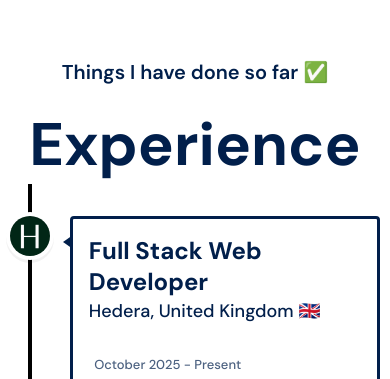
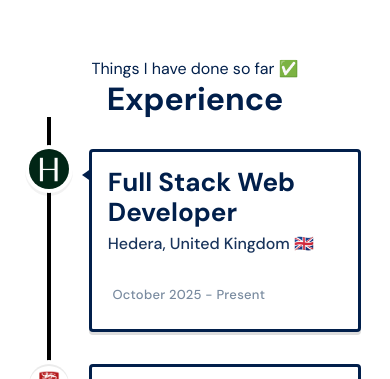
Before and after one commit to JIAJUNKK/jiajun-portfolio, a React (Vite) app: page / in a window 390 px wide. Shown: the part 3266-3645 px from the top of the page. Built offline with nearby package versions, Linux system fonts and the light colour scheme.

Commit message:
_variable.scss: made variables to standardise all spacings and fonts across website

```diff
--- /dev/null
+++ b/src/app/_variable.scss
@@ -0,0 +1,11 @@
+$mobile-side-padding: 20px;
+$mobile-padding: 20px;
+$mobile-margin: 20px;
+
+$fs-h1: clamp(32px, 6vw, 72px);
+$fs-h2: clamp(28px, 4.5vw, 48px);
+$fs-h3: clamp(26px, 4.2vw, 56px);
+$fs-p: clamp(16px, 1.6vw, 20px);
+$fs-small: clamp(12px, 1.2vw, 14px);
+
+$fs-num: clamp(24px, 5vw, 42px);
--- a/src/components/WhatIdo/WhatIDo.scss
+++ b/src/components/WhatIdo/WhatIDo.scss
@@ -1,4 +1,5 @@
 @use "../../app/theme" as *;
+@use "../../app/variable" as *;
 
 $left-col-min: 120px;
 $left-col-max: 220px;
@@ -25,7 +26,7 @@ $left-col-max: 220px;
             justify-content: space-between;
             align-items: flex-start;
             gap: 10vw;
-            padding-top: 32px;
+            padding-inline: $mobile-padding;
             will-change: transform;
 
             .rows__numRow {
@@ -37,11 +38,11 @@ $left-col-max: 220px;
                 min-width: clamp($left-col-min, 22vw, $left-col-max);
 
                 @include mobile {
-                    min-width: 0px;
+                    min-width: 0;
                 }
 
                 .rows__num {
-                    font-size: clamp(24px, 5vw, 42px);
+                    font-size: $fs-num;
                     font-weight: 600;
                     letter-spacing: .02em;
                 }
@@ -56,13 +57,13 @@ $left-col-max: 220px;
                 min-width: 0;
 
                 .rows__h3 {
-                    font-size: clamp(26px, 4.2vw, 56px);
+                    font-size: $fs-h3;
                     line-height: 1.1;
                     margin-bottom: 5vh;
                 }
 
                 .rows__body {
-                    font-size: 20px;
+                    font-size: $fs-p;
                     margin: 0 0 18px 0;
                 }
 
@@ -85,6 +86,7 @@ $left-col-max: 220px;
 
                         .rows__bulletLabel {
                             font-weight: 600;
+                            font-size: $fs-p;
                         }
                     }
                 }
--- a/src/components/aboutMe/AboutMe.jsx
+++ b/src/components/aboutMe/AboutMe.jsx
@@ -112,7 +112,7 @@ const AboutMe = () => {
                 </div>
 
                 <div className="text-container">
-                    <h1>About Me 👨🏻‍💻</h1>
+                    <p className="about-title" role="heading" aria-level="2">About Me 👨🏻‍💻</p>
                     <h2>Full Stack Web Developer</h2>
 
                     <p ref={textRef}>
--- a/src/components/aboutMe/aboutMe.scss
+++ b/src/components/aboutMe/aboutMe.scss
@@ -1,4 +1,5 @@
 @use "../../app/theme" as *;
+@use "../../app/variable" as *;
 
 .about-us {
     display: flex;
@@ -14,11 +15,21 @@
     justify-content: center;
     gap: 5%;
     align-items: center;
-    margin: auto;
 
     @include mobile {
-        margin-top: 10%;
-        flex-direction: column;
+        /* Mobile: turn the wrapper into a grid so we can
+       order: title -> subtitle -> card -> body */
+        display: grid;
+        grid-template-columns: 1fr;
+        grid-template-areas:
+            "title"
+            "subtitle"
+            "card"
+            "body";
+        row-gap: 12px;
+        padding-inline: $mobile-side-padding;
+        align-items: start;
+        justify-items: center;
     }
 
     .image-container {
@@ -26,6 +37,16 @@
         flex: 1.5;
         height: auto;
         padding: 0 3vw;
+
+        @include mobile {
+            grid-area: card;
+            margin: $mobile-margin 0;
+            padding: 0;
+            justify-content: center;
+            width: 100%;
+            max-width: 520px;
+            /* optional clamp for nicer mobile */
+        }
     }
 
     .text-container {
@@ -42,56 +63,51 @@
             }
         }
 
-        h1 {
-            @include mobile {
-                text-align: center;
-                margin-top: 10%;
-                font-size: 20px;
-            }
+        .about-title {
+            font-size: $fs-p;
+            line-height: 1.1;
+            margin: 0 0 0.25em 0;
         }
 
         h2 {
-            text-align: left;
+            font-size: $fs-h2;
+            line-height: 1.15;
             color: $secondary;
-            font-size: 40px;
-            margin-bottom: 5%;
-
-            @include mobile {
-                text-align: center;
-                font-size: 30px;
-            }
+            margin: 0 0 5%;
         }
 
         p {
-            line-height: 1.5;
-            font-size: 18px;
+            font-size: $fs-p;
+            line-height: 1.6;
             color: $tertiary;
+            max-width: 70ch;
+        }
 
-            @include mobile {
-                font-size: 16px;
+        /* Mobile: flatten children into the parent's grid */
+        @include mobile {
+            display: contents;
+
+            .about-title {
+                grid-area: title;
+                text-align: center;
+                margin-top: 10px;
+                padding: 0;
+            }
+
+            h2 {
+                grid-area: subtitle;
+                text-align: center;
+                margin-bottom: 8px;
+                padding: 0;
+            }
+
+            p {
+                grid-area: body;
+                padding: 0;
+                /* we already padded .outer */
+                text-align: left;
+                width: 100%;
             }
         }
     }
 }
-
-h2 {
-    font-size: 3rem;
-    font-weight: 600;
-    margin-bottom: 20px;
-}
-
-p {
-    font-size: 1.5rem;
-    max-width: 700px;
-    margin: 0 auto;
-}
-
-@media (max-width: 768px) {
-    h2 {
-        font-size: 2rem;
-    }
-
-    p {
-        font-size: 1.2rem;
-    }
-}
--- a/src/components/experience/Experience.jsx
+++ b/src/components/experience/Experience.jsx
@@ -71,7 +71,7 @@ const Experience = () => {
     return (
         <div className="experience">
             <div className="experience-header">
-                <h2>Things I have done so far ✅</h2>
+                <p>Things I have done so far ✅</p>
                 <h1>Experience</h1>
             </div>
             <div className="vertical-time-line">
--- a/src/components/experience/experience.scss
+++ b/src/components/experience/experience.scss
@@ -1,4 +1,5 @@
 @use "../../app/theme" as *;
+@use "../../app/variable" as *;
 
 .experience {
     display: flex;
@@ -8,26 +9,38 @@
     align-items: center;
     margin: 0 auto;
 
+    /* optional side breathing room */
+    padding-inline: clamp($mobile-side-padding, 6vw, 48px);
+
     @include mobile {
         width: 100%;
+        padding-inline: $mobile-side-padding;
     }
 
     .experience-header {
         text-align: center;
 
-        h2 {
-            font-size: 20px;
+        p {
+            font-size: $fs-p;
+            line-height: 1.2;
+            margin: 0 0 0.25em 0;
         }
 
         h1 {
-            font-size: 60px;
+            font-size: $fs-h1;
+            line-height: 1.1;
+            margin: 0;
         }
     }
 }
 
+/* Card overrides */
 .experience-card {
     .experience-date {
         margin: 0 2% 0 2%;
+        font-size: $fs-small;
+        color: $secondary;
+        letter-spacing: 0.02em;
     }
 
     .icon {
@@ -50,13 +63,18 @@
 
     .experience-card-header {
         h3 {
-            font-size: 24px;
-            font-weight: bold;
+            font-size: $fs-h3;
+            font-weight: 700;
+            line-height: 1.15;
+            margin: 0 0 0.25em 0;
         }
 
         p {
             margin: 0;
-            font-size: 18px;
+            font-size: $fs-p;
+            line-height: 1.3;
+            color: $primary-text-color;
+            opacity: 0.9;
         }
     }
 
@@ -67,9 +85,12 @@
         margin-bottom: 1.25rem;
 
         li {
-            font-size: 16px;
+            font-size: $fs-p;
+            /* use shared paragraph size */
+            line-height: 1.5;
             padding-left: 1px;
-            letter-spacing: 0.05em;
+            letter-spacing: 0.02em;
+            /* slightly tighter than 0.05em */
         }
     }
 }
```
